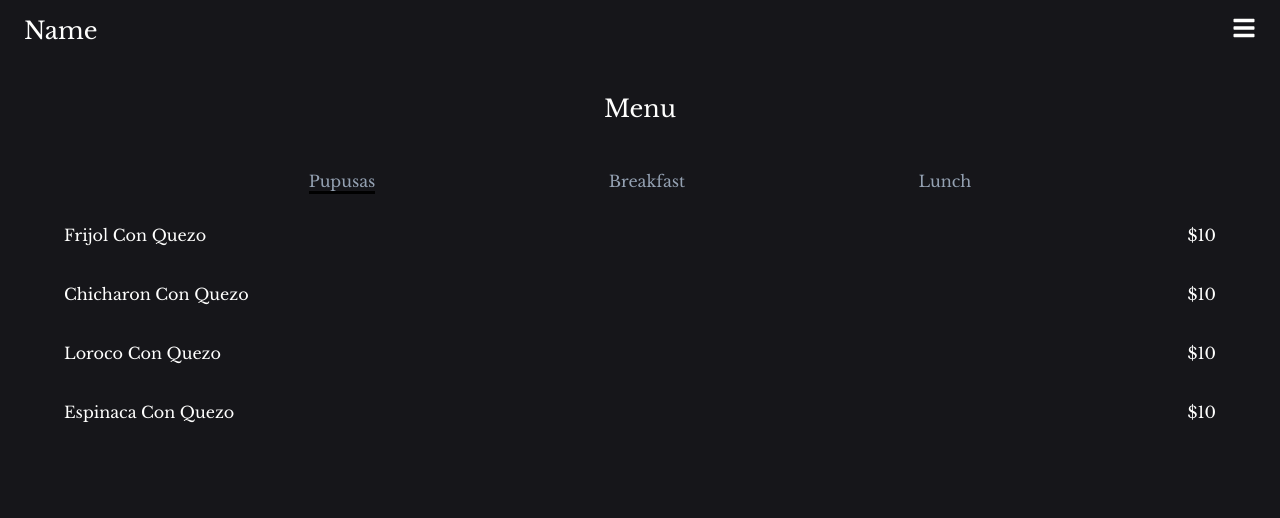
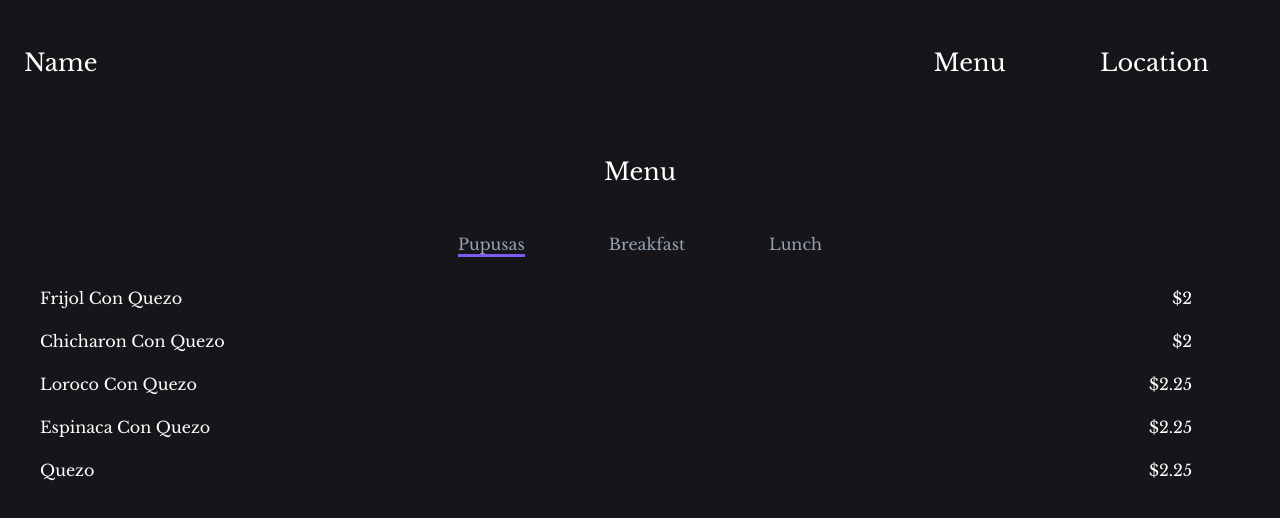
Before and after one commit to marioenpi1012/business, a React (Create React App) app in the folder business/: page /business/menu in a window 1280 px wide. Shown: the top 518 px of the page. Built offline with nearby package versions, Linux system fonts and the light colour scheme.

Commit message:
some description and prices oupdated, responsive desing finish

```diff
--- a/business/src/App.scss
+++ b/business/src/App.scss
@@ -12,12 +12,14 @@ $stroke:#010101;
 body{
     background-color: $backgroundColor;
 }
+// Phone Ready
 .Nav{
     display: flex;
     justify-content: space-between;
     position: relative;
     margin:1rem 1.5rem;
     font-size: 1.5rem;
+    align-items: center;
     a{
         text-decoration: none;
         color: $HeadLineColor;
@@ -35,6 +37,7 @@ body{
             color: $HeadLineColor;
             margin: 2rem 0;
             font-size: 1.5rem;
+            cursor: pointer;
         }
     }
     .mobileMenu{
@@ -58,8 +61,9 @@ body{
         margin-bottom: 2rem;
         color: $fontColor;
         text-transform: capitalize;
+        cursor: pointer;
         .active{
-            border-bottom: 3px solid $stroke;
+            border-bottom: 3px solid #7f5af0;
         }
 
     }
@@ -184,3 +188,43 @@ body{
     }
 
 }
+
+// ipads & tablets
+@media screen  and  (min-width:768px) {
+    .Nav{
+        .links{
+            display: flex;
+            flex-direction: row;
+            margin: 0;
+            height: unset;
+            justify-content: space-around;
+            width: 30%;
+        }
+        .mobileMenu{
+            display: none;
+        }
+    }
+    .Menu {
+        .filterMenu{
+            width: 35%;
+        }
+        .container .items .item{
+            margin: 0 2.5rem;
+        }
+    }
+}
+
+@media screen and (min-width:1440px) {
+    .Nav, .Menu, .Location .map{
+        width: 100%;
+        max-width: 1024px;
+        margin: auto;
+    }
+    .Menu .container .items .item{
+        margin: 0;
+        width: 100%;
+        .description{
+            max-width: 40%;
+        }
+    }
+}
--- a/business/src/menuList.js
+++ b/business/src/menuList.js
@@ -1,47 +1,53 @@
 export const menuList = [
     {
         name:'Frijol con quezo',
-        price:10,
+        price:2.00,
         id:0,
         category:'pupusas'
     },
     {
         name:'Chicharon con quezo',
-        price:10,
+        price:2.00,
         id:1,
         category:'pupusas'
     },
     {
         name:'Loroco con quezo',
-        price:10,
+        price:2.25,
         id:2,
         category:'pupusas'
     },
     {
         name:'Espinaca con quezo',
-        price:10,
+        price:2.25,
         id:3,
+        category:'pupusas'
+    },
+    {
+        name:'quezo',
+        price:2.25,
+        id:4,
         category:'pupusas'
     },
     {
         name:'Taco Huevo con chorizo',
         description:'tortilla de maiz, tortilla de harina + $0.10',
         price:10,
-        id:4,
+        id:5,
         category:'breakfast'
     },
     {
         name:'Taco Huevo con papa',
         description:'tortilla de maiz, tortilla de harina + $0.10',
         price:10,
-        id:5,
+        id:6,
         category:'breakfast'
     },
     {
         name:'Taco Huevo con jamon',
         description:'tortilla de maiz, tortilla de harina + $0.10',
-        price:10,
-        id:6,
+        price:7,
+        id:7,
         category:'breakfast'
     },
     {
@@ -53,21 +59,21 @@ export const menuList = [
     },
     {
         name:'Pollo guisado',
-        description:'n/a',
+        description:'Arroz, ensalada y totitllas de harina o maiz',
         price:10,
         id:9,
         category:'lunch'
     },
     {
         name:'Bisted Ranchero',
-        description:'n/a',
+        description:'Arroz, ensalada y tortillas de harina o maiz',
         price:10,
         id:10,
         category:'lunch'
     },
     {
         name:'Chile rellenos',
-        description:'quezo o picadillo',
+        description:'Arroz, ensalada y tortillas de harina o maiz. Puede elegir entre quezo o picadillo',
         price:10,
         id:11,
         category:'lunch'
```
